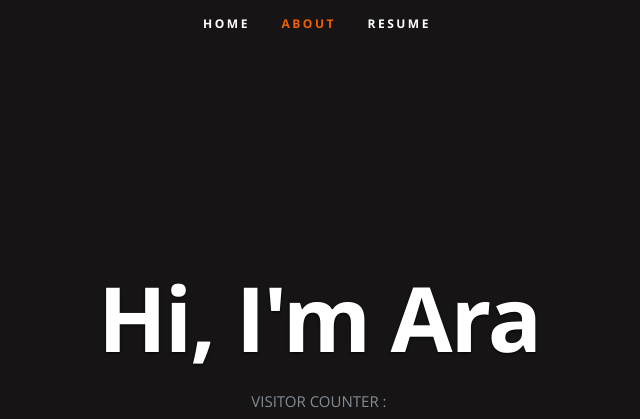
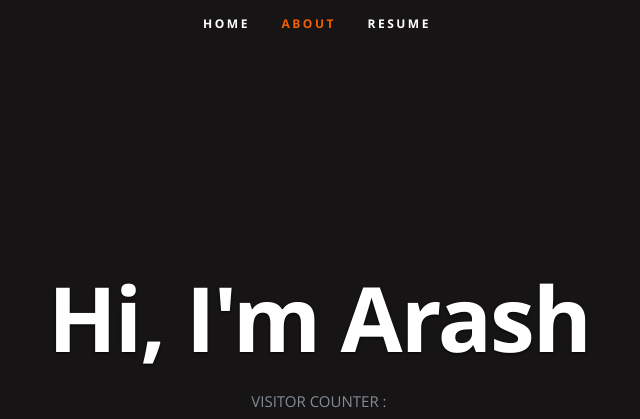
Before and after one commit to Arash97-Projects/Azure-Curriculum, a plain HTML site: page frontend/index.html in a window 1280 px wide. Shown: the top 419 px of the page, without its empty margins (323-963 px from the left). Drawn offline with nearby package versions, Linux system fonts and the light colour scheme.

Commit message:
final test of CICD frontend

```diff
--- a/frontend/index.html
+++ b/frontend/index.html
@@ -54,7 +54,7 @@
 
       <div class="row banner">
          <div class="banner-text">
-            <h1 class="responsive-headline">Hi, I'm Ara</h1>
+            <h1 class="responsive-headline">Hi, I'm Arash</h1>
 
             <p> VISITOR COUNTER : <a id="counter"></a></p>
             <ul class="social">
```
